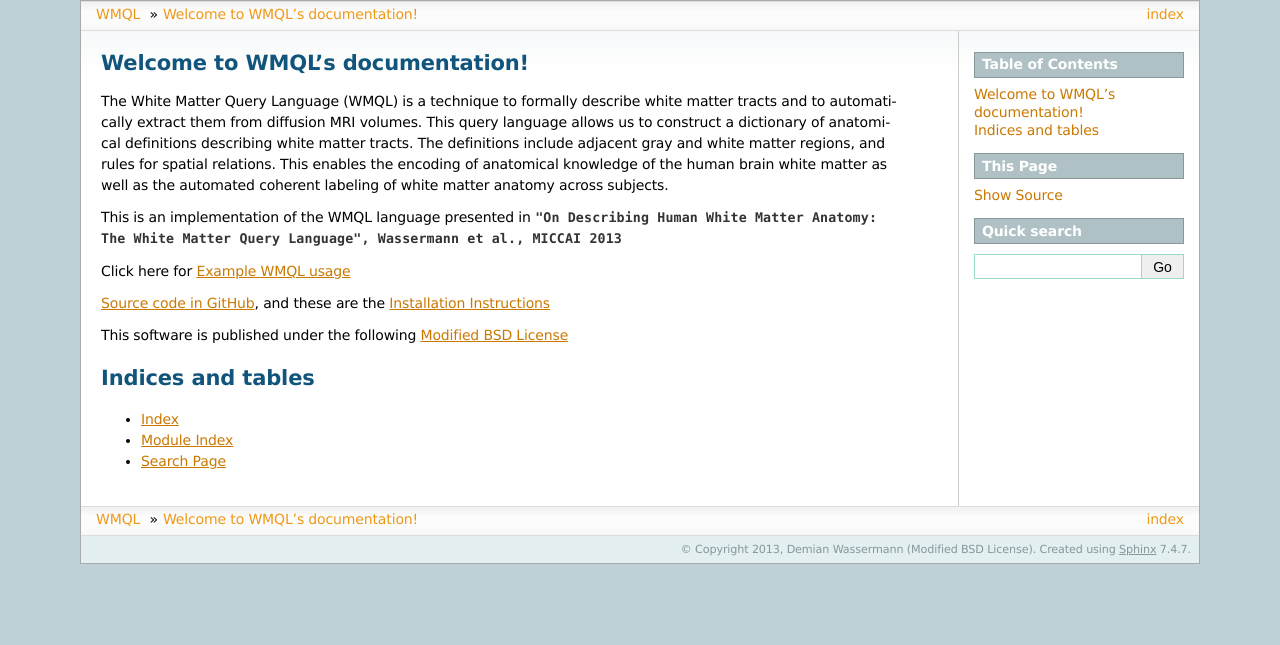
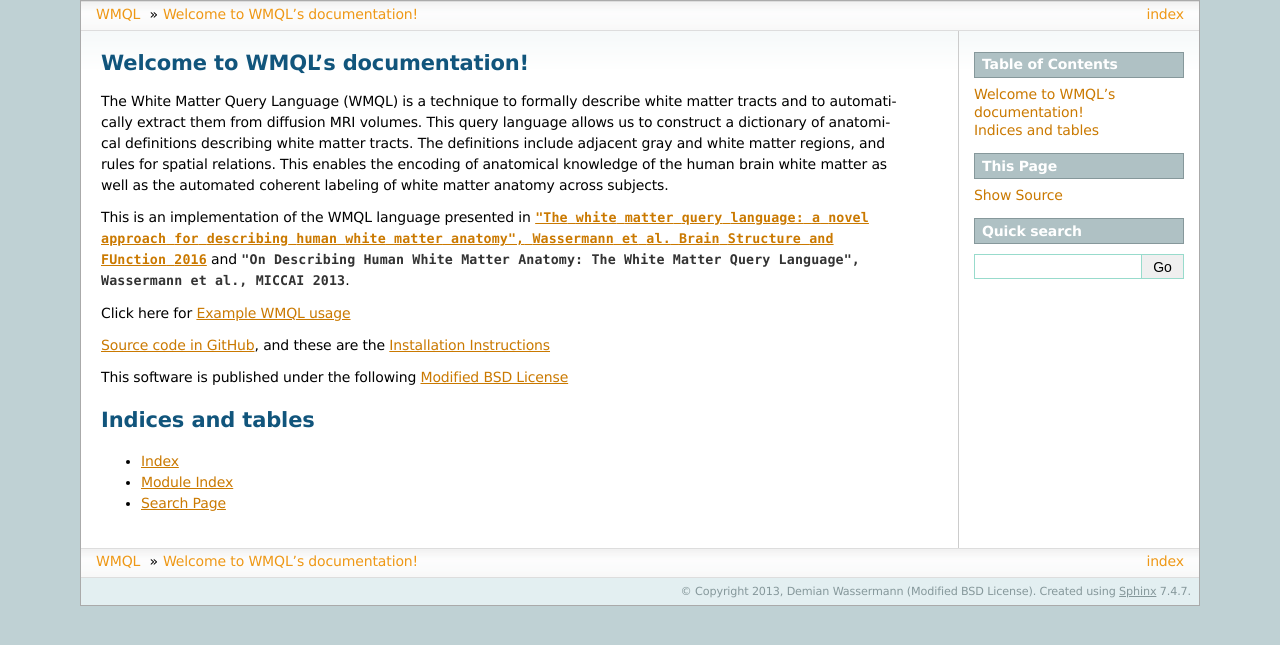
Before and after one commit to demianw/tract_querier, a Sphinx documentation site: the page built from doc/index.rst, in a window 1280 px wide. Shown: the top 645 px of the page. Built offline with Sphinx 7.4.7, drawn with Linux system fonts in a browser that asks for light colours; formulas are drawn with MathJax 3; pages that are not in the unit, such as notebooks, are missing from menus; the version number is read from the project's files by our own code.

Commit message:
Updated reference to journal article

```diff
--- a/doc/index.rst
+++ b/doc/index.rst
@@ -8,7 +8,7 @@ Welcome to WMQL's documentation!
 
 The White Matter Query Language (WMQL) is a technique to formally describe white matter tracts and to automatically extract them from diffusion MRI volumes. This query language allows us to construct a dictionary of anatomical definitions describing white matter tracts. The definitions include adjacent gray and white matter regions, and rules for spatial relations. This enables the encoding of anatomical knowledge of the human brain white matter as well as the automated coherent labeling of white matter anatomy across subjects.
 
-This is an implementation of the WMQL language presented in :download:`"On Describing Human White Matter Anatomy: The White Matter Query Language", Wassermann et al., MICCAI 2013 <_static/WassermannMICCAI2013.pdf>`
+This is an implementation of the WMQL language presented in :download:`"The white matter query language: a novel approach for describing human white matter anatomy", Wassermann et al. Brain Structure and FUnction 2016 <http://link.springer.com/article/10.1007/s00429-015-1179-4>` and   :download:`"On Describing Human White Matter Anatomy: The White Matter Query Language", Wassermann et al., MICCAI 2013 <_static/WassermannMICCAI2013.pdf>`.
 
 
 Click here for :ref:`example_script`
```
